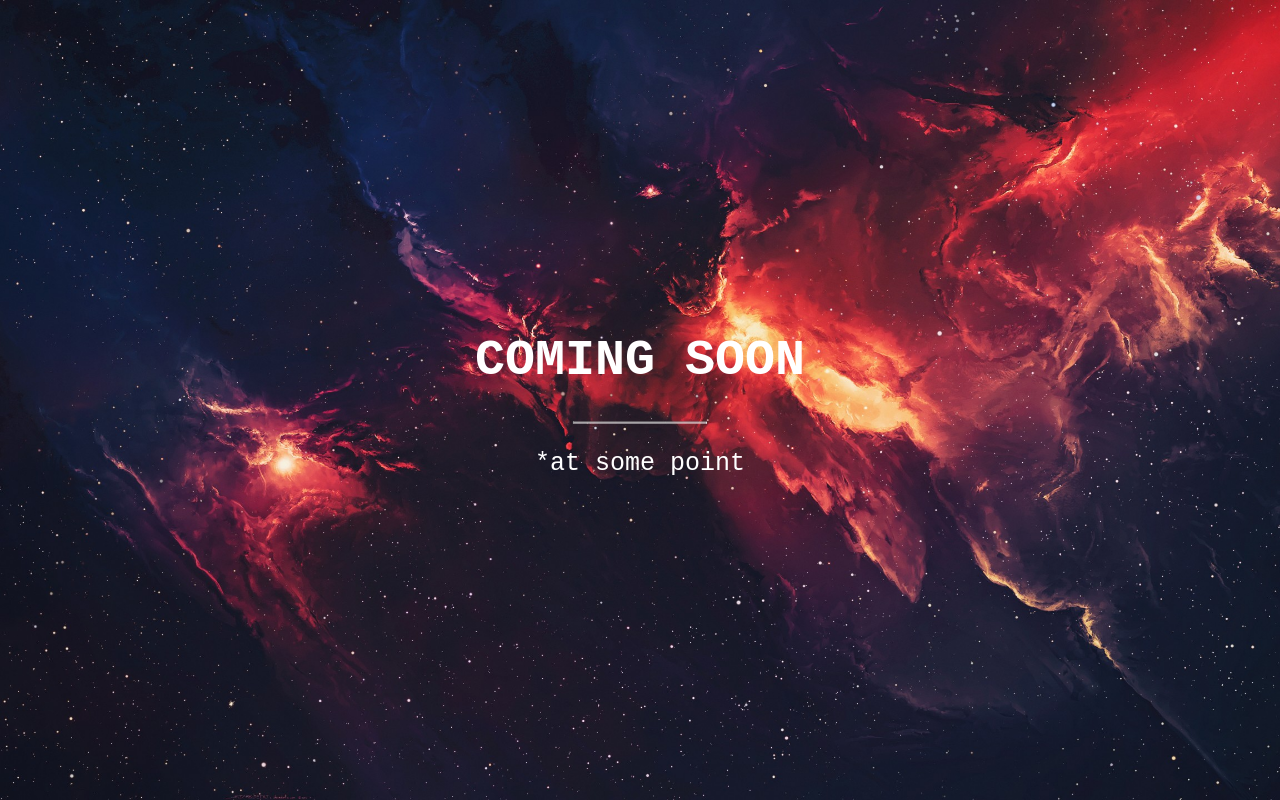
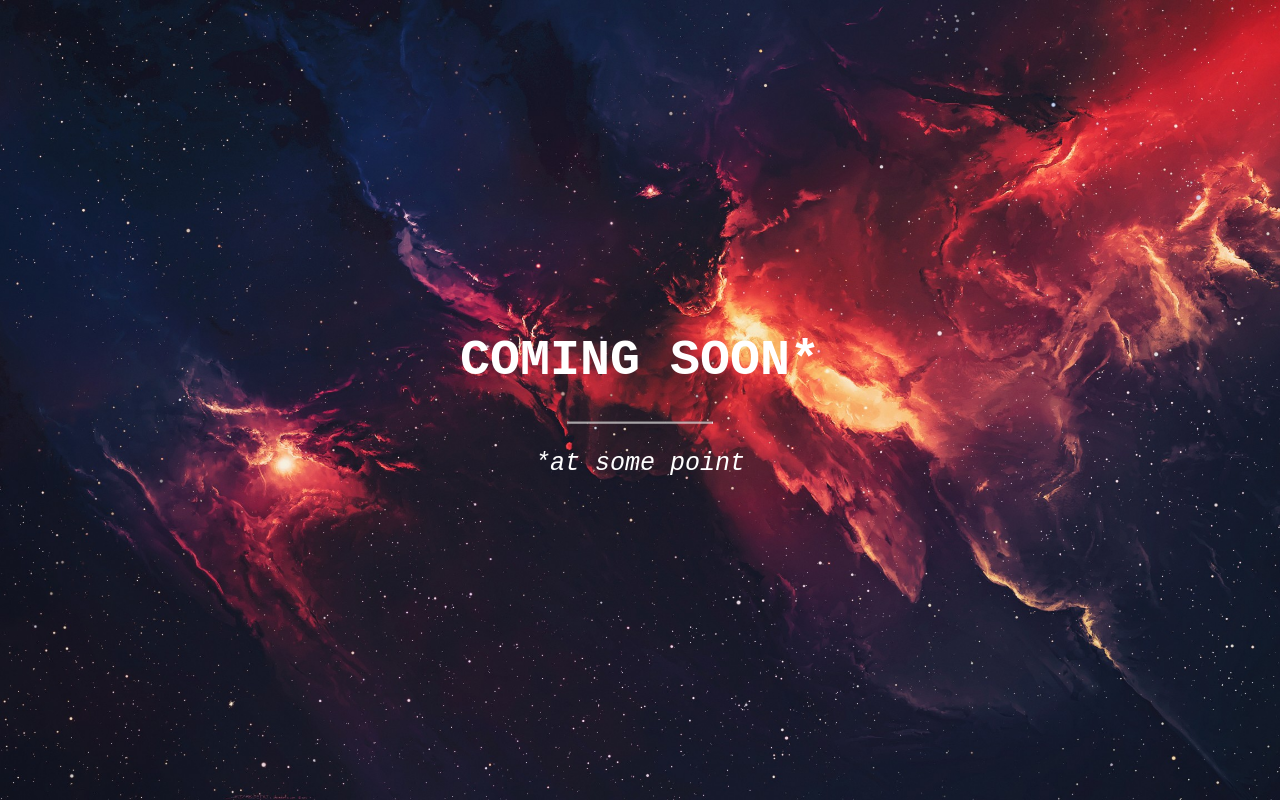
Before and after one commit to linuxtm/angryreport.github.io, a plain HTML site: page index.html in a window 1280 px wide. Drawn offline with Linux system fonts and the light colour scheme.

Commit message:
Update index.html

```diff
--- a/index.html
+++ b/index.html
@@ -46,9 +46,9 @@ hr {
 
 <div class="bgimg">
   <div class="middle">
-    <h1>COMING SOON</h1>
+    <h1>COMING SOON*</h1>
     <hr>
-    <p>*at some point</p>
+    <p><em>*at some point</em></p>
   </div>
 </div>
 
```
